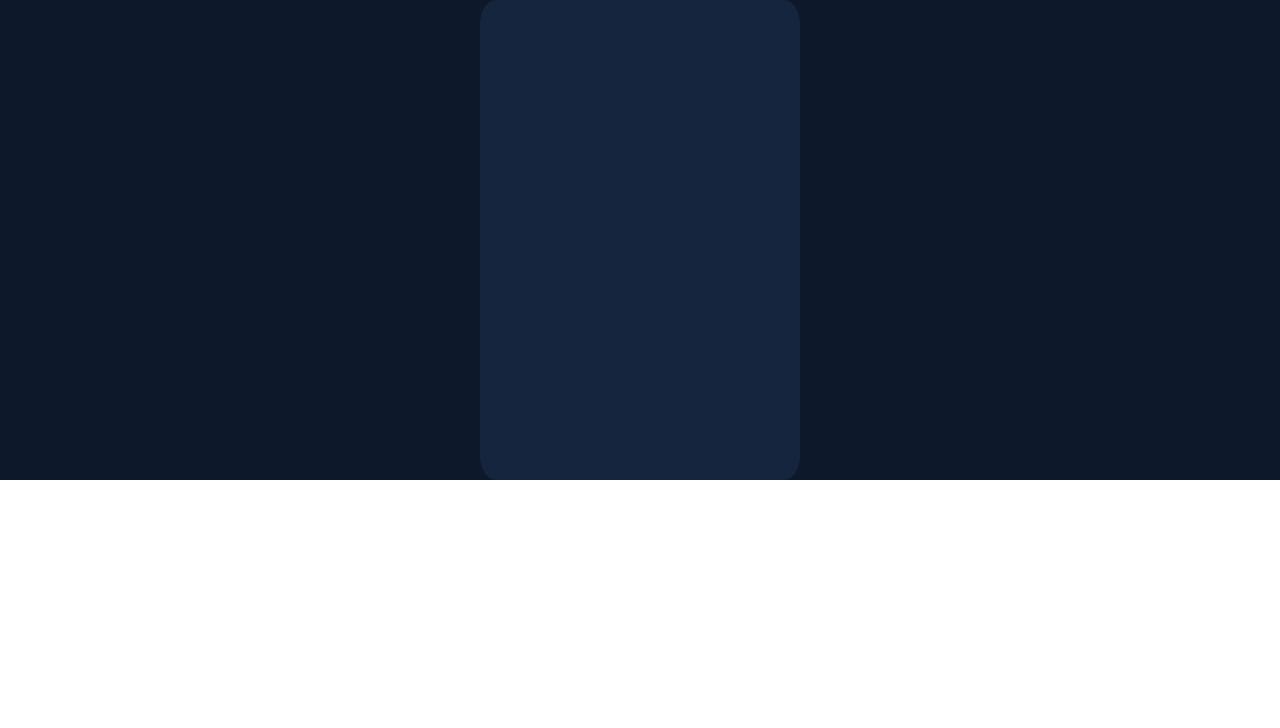
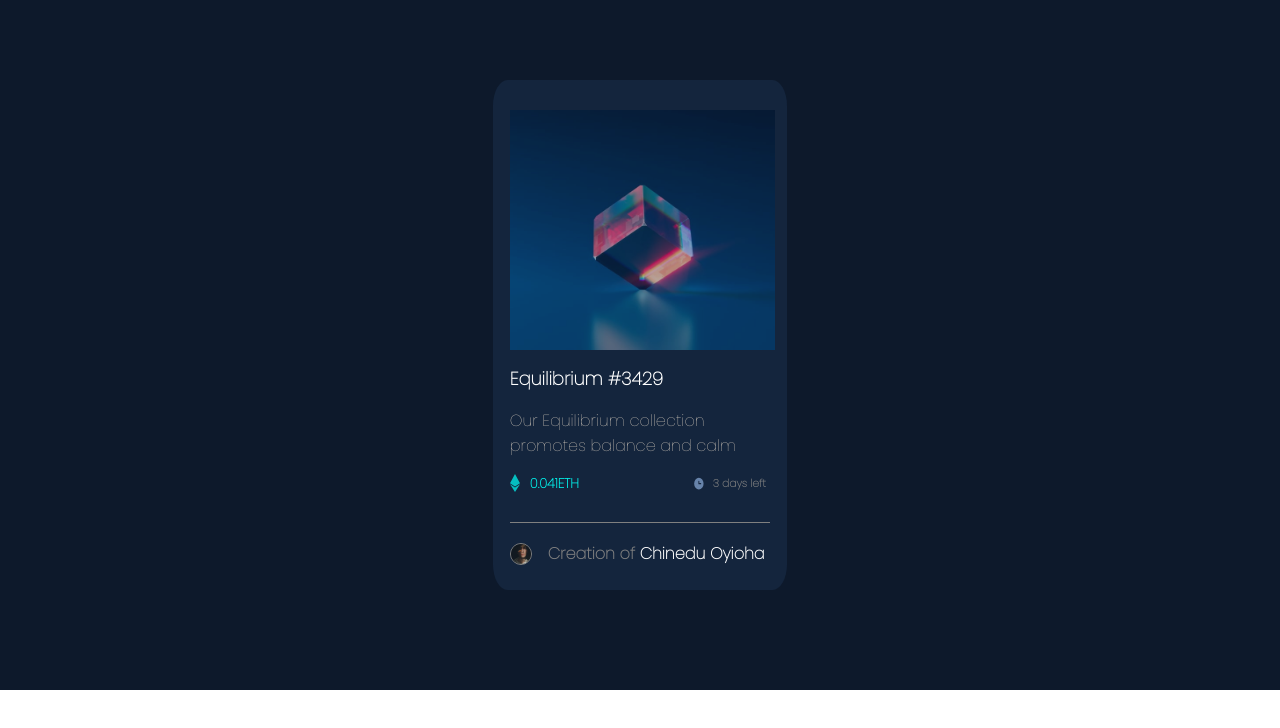
Before and after one commit to scottnedu/nft_card_component, a plain HTML site: page index.html in a window 1280 px wide. Drawn offline with Linux system fonts and the light colour scheme.

Commit message:
second commit

```diff
--- a/index.css
+++ b/index.css
@@ -1,6 +1,7 @@
 body {
     padding: 0;
     margin: 0;
+    font-family: 'Poppins', sans-serif;
 }
 
 .container {
@@ -8,12 +9,120 @@ body {
     height: 100%;
     margin: auto;
     background-color: hsl(217, 54%, 11%);
+    padding-top: 80px;
+    padding-bottom: 100px;
 }
 
 .box1 {
     height: 480px;
-    width: 25%;
+    width: 23%;
     background-color: hsl(216, 50%, 16%);
     border-radius: 5%;
     margin: auto;
+    padding-top: 30px;
 }
+
+.box2 {
+    border-radius: 5%;
+    height: 50%;
+    width: 90%;
+    margin-left: 17px;
+}
+
+.box2:hover {
+    background-color: hsl(178, 100%, 50%);
+}
+
+.box3 {
+    position: relative;
+}
+
+img {
+    width: 100%;
+    height: 100%;
+    opacity: 70%;
+}
+
+h2 {
+    margin-left: 17px;
+    color: #fff;
+    font-size: 18px;
+}
+
+.para1 {
+    margin-left: 17px;
+    margin-right: 17px;
+    font-size: 16px;
+    color: antiquewhite;
+}
+
+.equilibrium:hover {
+    color: hsl(178, 100%, 50%);
+}
+
+.ether {
+    height: 18px;
+    width: 10px;
+    margin-left: 17px;
+    position: relative;
+}
+
+.para2 {
+    color: hsl(178, 100%, 50%);
+    font-weight: 600;
+    font-size: smaller;
+    position: absolute;
+    left: 20px;
+    top: -13px;
+}
+
+.clock {
+    height: 15px;
+    width: 12px;
+    margin-left: 200px;
+    position: absolute;
+    top: -1px;
+}
+
+h6 {
+    color: gray;
+    width: 80px;
+    margin-left: 20px;
+    position: absolute;
+    top: -22px;
+}
+
+hr {
+    margin-top: 30px;
+    height: 1px;
+    border: none;
+    background-color: gray;
+    margin-left: 17px;
+    margin-right: 17px;
+    margin-bottom: 20px;
+}
+
+.avatar {
+    height: 20px;
+    width: 20px;
+    margin-left: 17px;
+    border: 1px solid gray;
+    border-radius: 50%;
+}
+
+.para3 {
+    color: gray;
+    width: 250px;
+    margin-left: 37px;
+    position: absolute;
+    margin-top: -30px;
+    font-weight: 600;
+}
+
+.white {
+    color: #fff;
+}
+
+.white:hover {
+    color: hsl(178, 100%, 50%);
+}
--- a/index.html
+++ b/index.html
@@ -1,14 +1,41 @@
 <!DOCTYPE html>
+
+<html lang="en">
 
 <head>
     <title>NFT CARD COMPONENT</title>
     <link rel="stylesheet" href="index.css">
     <link rel="icon" href="images/favicon-32x32.png">
+    <link rel="preconnect" href="https://fonts.googleapis.com">
+    <link rel="preconnect" href="https://fonts.gstatic.com" crossorigin>
+    <link href="https://fonts.googleapis.com/css2?family=Poppins:wght@100&display=swap" rel="stylesheet">
+</head>
 
-    <body>
-        <div class="container">
-            <div class="box1">
+<body>
+    <div class="container">
+        <div class="box1">
+            <div class="box2">
+                <img src="images/image-equilibrium.jpg" alt="equilibrium_image">
+            </div>
+            <h2 class="equilibrium">Equilibrium #3429</h2>
+            <p class="para1">Our Equilibrium collection promotes balance and calm</p>
+            <div class="box3">
+                <div class="ether"><img src="images/icon-ethereum.svg" alt="ethereum icon">
+                    <p class="para2">0.041ETH</p>
+                </div>
+                <div class="clock"><img src="images/icon-clock.svg" alt="clock icon">
+                    <h6>3 days left</h6>
+                </div>
+            </div>
+            <div>
+                <hr>
+            </div>
+            <div class="avatar"><img src="images/image-avatar.png">
+                <p class="para3">Creation of <span class="white">Chinedu Oyioha</span></p>
+            </div>
 
-            </div>
         </div>
-    </body>
+    </div>
+</body>
+
+</html>
```
